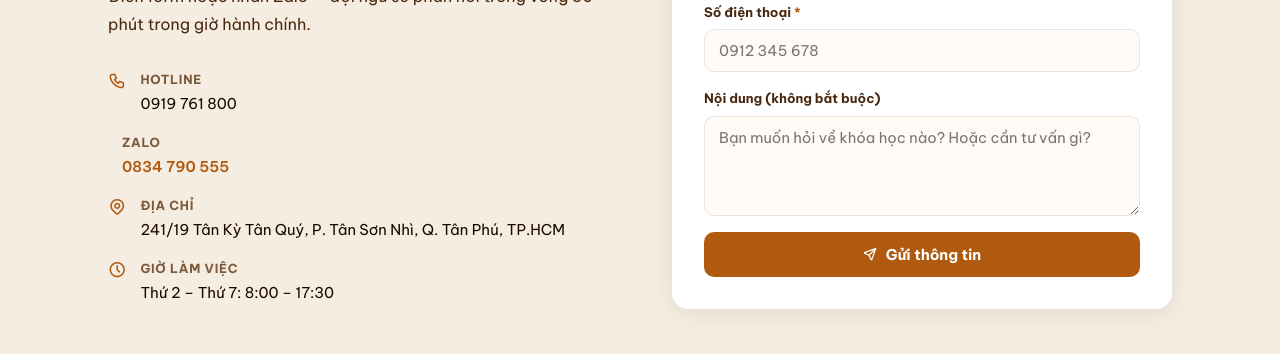
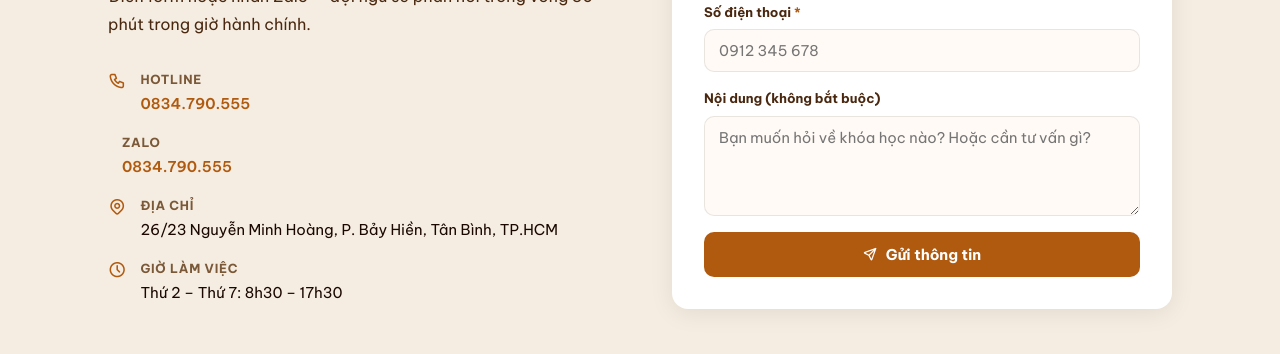
Before and after one commit to kaizy1227/hocviencaphehcm, a Next.js app: page /gioi-thieu in a window 1280 px wide. Shown: the part 8464-8818 px from the top of the page. Built offline with nearby package versions, Linux system fonts and the light colour scheme; no server answers.

Commit message:
fix: update lien-he contacts — hotline, address, hours

```diff
--- a/src/app/gioi-thieu/page.tsx
+++ b/src/app/gioi-thieu/page.tsx
@@ -313,10 +313,10 @@ export default function GioiThieuPage() {
               <h2>Hãy Để Chúng Tôi<br />Tư Vấn Cho Bạn</h2>
               <p>Điền form hoặc nhắn Zalo — đội ngũ sẽ phản hồi trong vòng 30 phút trong giờ hành chính.</p>
               <ul className="lh-contacts">
-                <li><i className="ti ti-phone"></i><div><strong>Hotline</strong><span>0919 761 800</span></div></li>
-                <li><i className="ti ti-brand-zalo"></i><div><strong>Zalo</strong><a href="https://zalo.me/0834790555" target="_blank" rel="noopener">0834 790 555</a></div></li>
-                <li><i className="ti ti-map-pin"></i><div><strong>Địa chỉ</strong><span>241/19 Tân Kỳ Tân Quý, P. Tân Sơn Nhì, Q. Tân Phú, TP.HCM</span></div></li>
-                <li><i className="ti ti-clock"></i><div><strong>Giờ làm việc</strong><span>Thứ 2 – Thứ 7: 8:00 – 17:30</span></div></li>
+                <li><i className="ti ti-phone"></i><div><strong>Hotline</strong><a href="tel:0834790555">0834.790.555</a></div></li>
+                <li><i className="ti ti-brand-zalo"></i><div><strong>Zalo</strong><a href="https://zalo.me/0834790555" target="_blank" rel="noopener">0834.790.555</a></div></li>
+                <li><i className="ti ti-map-pin"></i><div><strong>Địa chỉ</strong><span>26/23 Nguyễn Minh Hoàng, P. Bảy Hiền, Tân Bình, TP.HCM</span></div></li>
+                <li><i className="ti ti-clock"></i><div><strong>Giờ làm việc</strong><span>Thứ 2 – Thứ 7: 8h30 – 17h30</span></div></li>
               </ul>
             </div>
             {/* RIGHT — form */}
```
